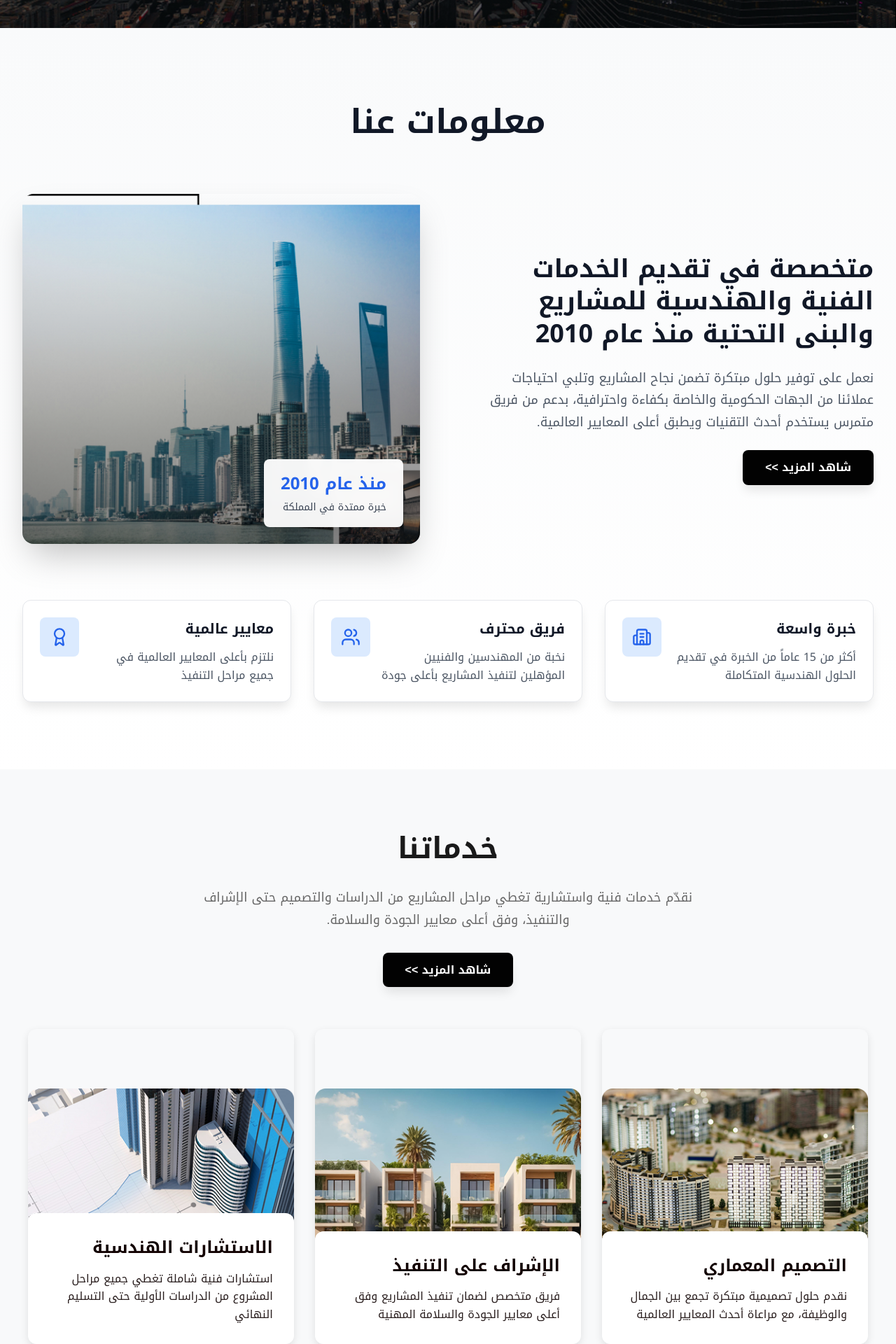
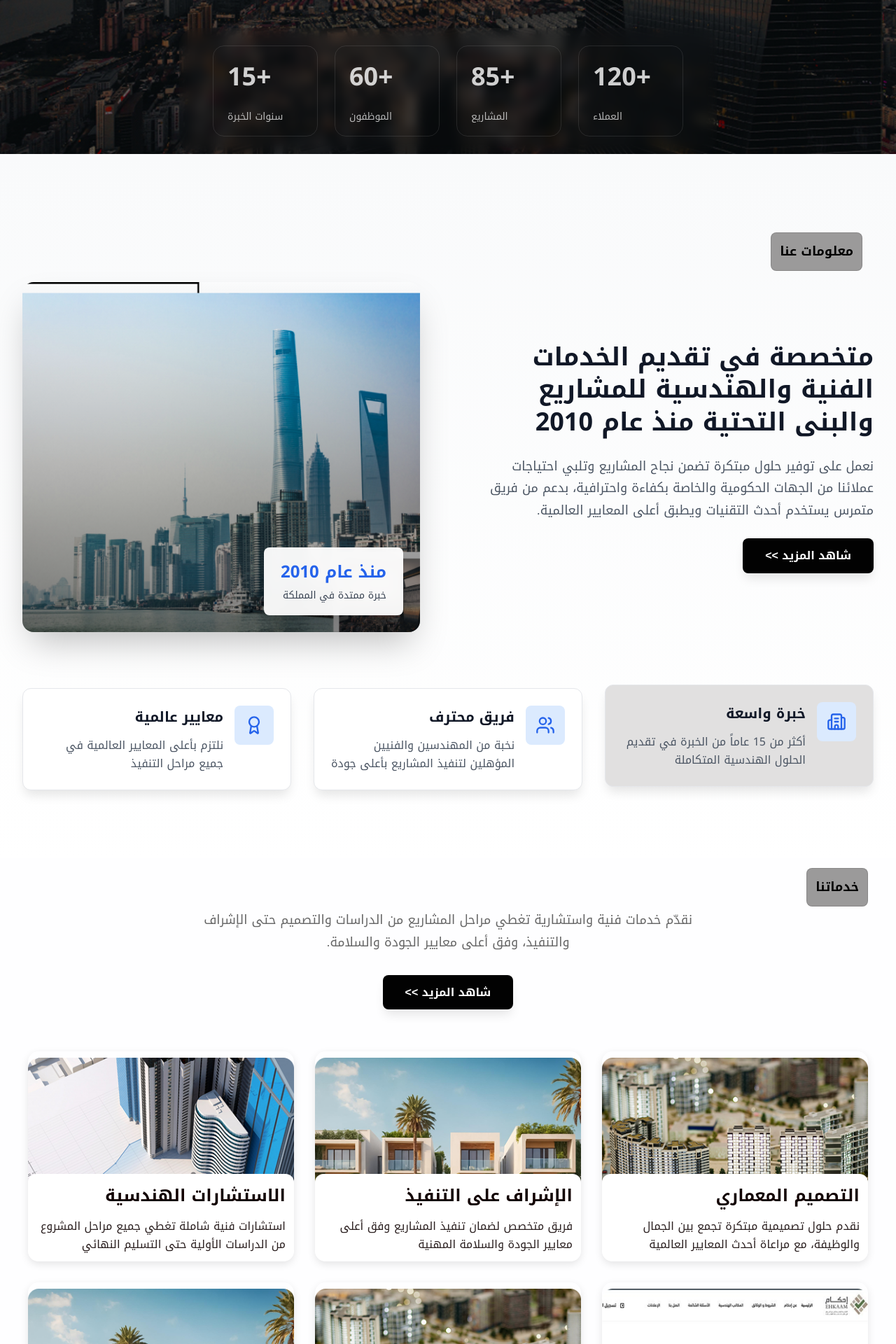
Before and after one commit to ahmed1349/hmf_app, a Next.js app: page / in a window 1280 px wide. Shown: the part 820-2740 px from the top of the page at 70% size. Built offline with nearby package versions, Linux system fonts and the light colour scheme.

Commit message:
edit css

```diff
--- a/app/globals.css
+++ b/app/globals.css
@@ -659,14 +659,13 @@ body {
 
 .gallery-grid {
   display: grid;
-  width: 100%;
   grid-template-columns: repeat(2, 1fr);
   gap: 1rem;
 }
 
 .gallery-item-tall {
-  aspect-ratio: 4 / 5;
-  min-height: 200px;
+  height: 160px !important;
+  width: 200px !important;
   border-radius: 1rem;
   border: 1px solid rgba(255, 255, 255, 0.3);
   background-size: cover;
@@ -817,22 +816,20 @@ body {
 
 /* Section Header */
 .about-section-header {
-  text-align: center;
-  margin-bottom: 4rem;
-}
-
-.about-section-title {
-  font-size: 2.25rem;
+  text-align: start;
+  margin: 1rem 1rem;
+}
+.about-section-header h2{
+  border: solid 1px #0000001f;
+  padding: 12px 12px;
+  background-color: rgb(155, 154, 154);
+  width: fit-content;
+  border-radius: 8px;
+  font-size: 18px;
   font-weight: 700;
-  color: #111827;
-  margin-bottom: 0.5rem;
-}
-
-.about-title-underline {
-  width: 6rem;
-  height: 0.25rem;
-  background-color: #2563eb;
-  margin: 0 auto;
+  color: #000000;
+  margin-bottom: 0.2rem;
+
 }
 
 /* Main Grid */
@@ -973,10 +970,16 @@ body {
 }
 
 .about-card:hover {
-  background-color: #111827;
+  background-color: #000000;
   box-shadow: 0 25px 50px -12px rgba(0, 0, 0, 0.25);
   transform: translateY(-5px);
 }
+
+.about-card-hover {
+  transform: translateY(-5px);
+  background-color: #e1e0e0;
+}
+
 
 .about-card:hover .about-card-title,
 .about-card:hover .about-card-description {
@@ -1092,12 +1095,14 @@ body {
   }
 }
 
+
+
 /***********services-------------------------------------------------------------------*/
 
 /* Services Section */
 .services-section {
-  padding: 80px 20px;
-  background-color: #f8f9fa;
+  padding: 15px 15px;
+  background-color: #f8f9fa27;
   direction: rtl;
 }
 
@@ -1112,11 +1117,17 @@ body {
   margin-bottom: 60px;
 }
 
-.services-title {
-  font-size: 42px;
+.services-title{
+  border: solid 1px #0000001f;
+  padding: 12px 12px;
+  background-color: rgb(155, 154, 154);
+  width: fit-content;
+  border-radius: 8px;
+  font-size: 18px;
   font-weight: 700;
-  color: #1a1a1a;
-  margin-bottom: 20px;
+  color: #000000;
+  margin-bottom: 0.2rem;
+
 }
 
 .services-description {
@@ -1178,17 +1189,18 @@ body {
   display: grid;
   grid-template-columns: repeat(auto-fit, minmax(320px, 1fr));
   gap: 30px;
-  margin-top: 50px;
+
 }
 
 /* Service Card */
 .service-card {
   position: relative;
-  height: 450px;
-  border-radius: 12px;
+  height: 300px;
+  border-radius: 15px;
   overflow: hidden;
   box-shadow: 0 4px 12px rgba(0, 0, 0, 0.1);
   cursor: pointer;
+  padding: 12px 12px;
 }
 
 .service-card__image {
@@ -1216,9 +1228,10 @@ body {
   bottom: 0;
   left: 0;
   right: 0;
+  padding: 12px 12px;
   background: white;
   color: black !important;
-  padding: 30px;
+
   transition: all 0.4s ease;
   transform: translateY(0);
   border-radius: 12px;
@@ -1251,7 +1264,7 @@ body {
   }
 
   .services-title {
-    font-size: 32px;
+    font-size: 18px;
   }
 
   .services-description {
--- a/components/AboutSection.tsx
+++ b/components/AboutSection.tsx
@@ -1,7 +1,8 @@
 // AboutSection.tsx
 import Link from "next/link";
+import Image from "next/image";
 import { Building2, Users, Award } from "lucide-react";
-
+import { useState } from "react";
 
 const ABOUT_HIGHLIGHTS = [
   {
@@ -22,9 +23,12 @@ const ABOUT_HIGHLIGHTS = [
 ];
 
 export default function AboutSection() {
+  const [activeIndex, setActiveIndex] = useState(0); // default: first card
+
   return (
     <section id="about-us" className="about-section" dir="rtl">
       <div className="about-container">
+
         {/* Section Title */}
         <div className="about-section-header">
           <h2 className="about-section-title">معلومات عنا</h2>
@@ -32,6 +36,7 @@ export default function AboutSection() {
 
         {/* Main Content Grid */}
         <div className="about-main-grid">
+
           {/* Right Side - Text Content */}
           <div className="about-text-content">
             <h3 className="about-main-title">
@@ -42,21 +47,24 @@ export default function AboutSection() {
               والخاصة بكفاءة واحترافية، بدعم من فريق متمرس يستخدم أحدث التقنيات ويطبق أعلى المعايير
               العالمية.
             </p>
-              <Link href="/services" className="about-cta-button">
-              <span> شاهد المزيد    &gt;&gt;</span>
+
+            <Link href="/services" className="about-cta-button">
+              <span> شاهد المزيد &gt;&gt;</span>
             </Link>
-
-
           </div>
 
           {/* Left Side - Image */}
           <div className="about-image-wrapper">
-            <img
+            <Image
+              width={610}
+              height={500}
               src="/images/about/about1.png"
               alt="مشاريع هندسية"
               className="about-main-image"
             />
+
             <div className="about-image-overlay"></div>
+
             <div className="about-image-badge">
               <p className="about-badge-year">منذ عام 2010</p>
               <p className="about-badge-text">خبرة ممتدة في المملكة</p>
@@ -68,26 +76,36 @@ export default function AboutSection() {
         <div className="about-cards-grid">
           {ABOUT_HIGHLIGHTS.map((item, index) => {
             const Icon = item.icon;
+            const isActive = index === activeIndex;
+
             return (
-              <div key={index} className="about-card">
+              <div
+                key={index}
+                className={`about-card ${isActive ? "about-card-hover" : ""}`}
+                onMouseEnter={() => setActiveIndex(index)}
+                onMouseLeave={() => setActiveIndex(0)} // revert to first card
+              >
                 <div className="about-card-content">
-                  {/* Text Content - Left Side */}
+
+                  {/* Icon */}
+                  <div className="about-card-icon-wrapper">
+                    <div className="about-card-icon">
+                      <Icon className="about-icon" />
+                    </div>
+                  </div>
+
+                  {/* Text */}
                   <div className="about-card-text">
                     <h4 className="about-card-title">{item.title}</h4>
                     <p className="about-card-description">{item.description}</p>
                   </div>
 
-                  {/* Icon - Right Side */}
-                  <div className="about-card-icon-wrapper">
-                    <div className="about-card-icon">
-                      <Icon className="about-icon" />
-                    </div>
-                  </div>
                 </div>
               </div>
             );
           })}
         </div>
+
       </div>
     </section>
   );
--- a/components/HeroSection.tsx
+++ b/components/HeroSection.tsx
@@ -264,13 +264,14 @@ export default function HeroSection() {
             <div className="gallery-section">
               <div className="gallery-grid">
                 <div
-                  className="gallery-item-tall gallery-clickable"
+                  className="gallery-item-tall gallery-clickable w-200px h-160px"
                   style={{ backgroundImage: "url('/images/hero/Hero2.png')" }}
                   onClick={() => changeBackground('/images/hero/Hero2.png')}
                   role="button"
                   tabIndex={0}
                   onKeyDown={(e) => e.key === 'Enter' && changeBackground('/images/hero/Hero2.png')}
                 />
+                <br />
                 <div
                   className="gallery-item-tall gallery-clickable"
                   style={{ backgroundImage: "url('/images/hero/Hero.png')" }}
@@ -284,7 +285,11 @@ export default function HeroSection() {
             </div>
           </div>
 
-          {/* Stats Section */}
+
+        </div>
+      </div>
+
+                {/* Stats Section */}
           <div ref={statsRef} className="stats-section">
             {HERO_STATS.map((stat, index) => (
               <div key={stat.label} className="stat-card">
@@ -295,8 +300,6 @@ export default function HeroSection() {
               </div>
             ))}
           </div>
-        </div>
-      </div>
     </section>
   );
 }
--- a/components/ProjectsSection.tsx
+++ b/components/ProjectsSection.tsx
@@ -84,7 +84,10 @@ export default function ProjectsSection() {
             <div className="project-showcase__text">
               <img src={currentProject.logo} alt={currentProject.title} className="project-showcase__logo" />
               <div className="project-showcase__location">
-                📍 {currentProject.location}
+                <span>
+                   <LocationIcon /> {currentProject.location}
+                </span>
+
               </div>
               <h3 className="project-showcase__title">
                 {currentProject.title}
@@ -116,3 +119,19 @@ export default function ProjectsSection() {
     </section>
   );
 }
+function LocationIcon() {
+  return (
+    <svg
+      viewBox="0 0 24 24"
+      fill="none"
+      stroke="currentColor"
+      strokeWidth="1.6"
+      strokeLinecap="round"
+      strokeLinejoin="round"
+      className="footer__icon"
+    >
+      <path d="M12 21s-6-5.8-6-10a6 6 0 1112 0c0 4.2-6 10-6 10z" />
+      <circle cx="12" cy="11" r="2.5" />
+    </svg>
+  );
+}
```
Also changed, not shown: components/ServicesSection.tsx (line endings or trailing spaces).
